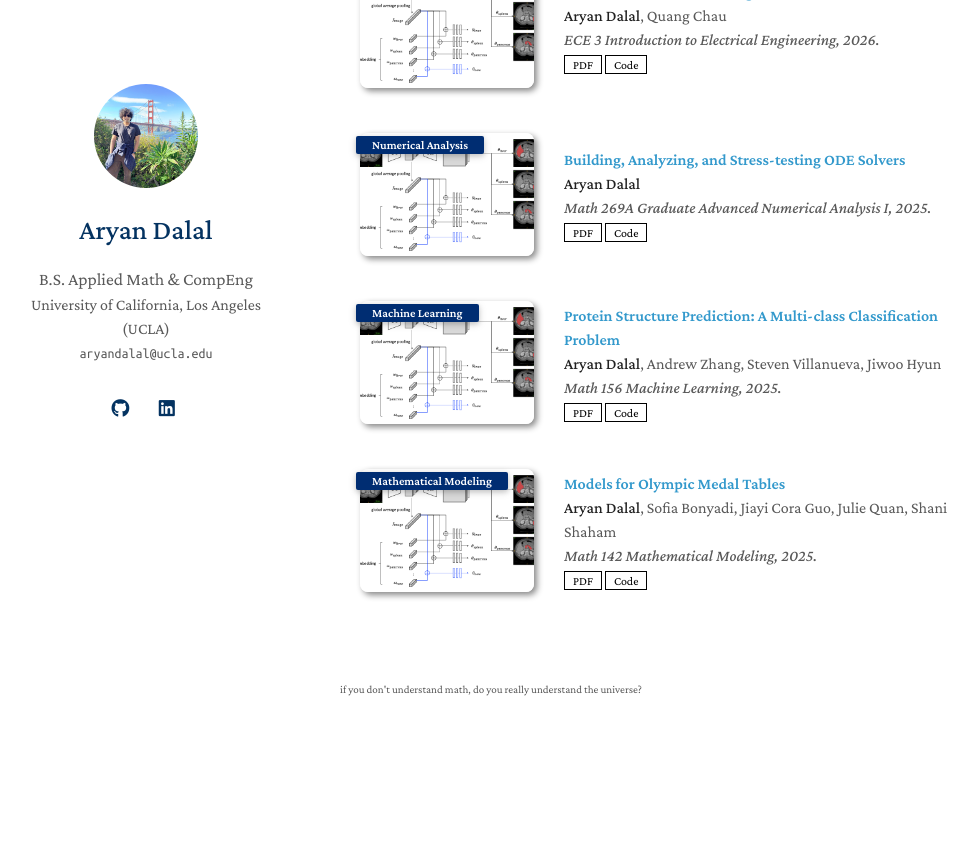
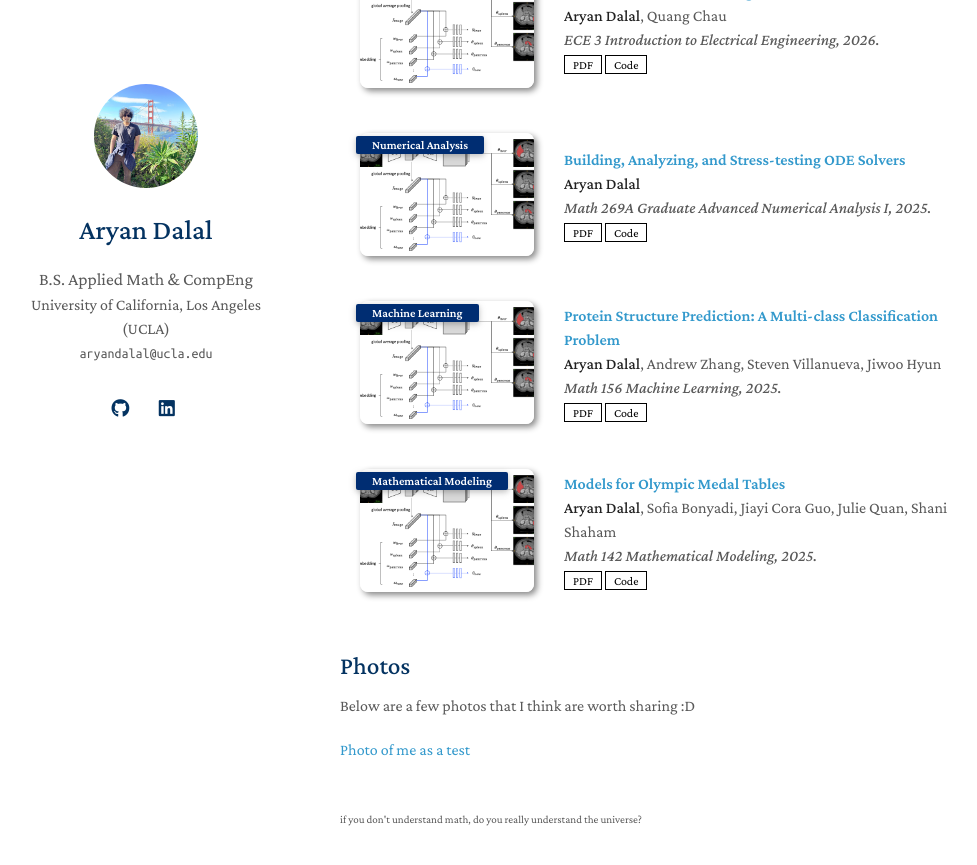
Before and after one commit to DalalAryan/dalalaryan.github.io, a Jekyll site: the page built from index.md, in a window 1280 px wide and 900 px high, scrolled down 1328 px. Shown: the top 865 px of the window, without its empty margins (130-1107 px from the left). Built offline with Jekyll 4.4.1, drawn with Linux system fonts in a browser that asks for light colours; a style sheet for code colours, icons or effects is not loaded; our own code applies the rules of GitHub Pages for plain Markdown files; before the commit the page ends 2098 px from its top, so only the background shows below that.

Commit message:
Add photos section to index.md
Added a new section for sharing photos with a sample image.

```diff
--- a/index.md
+++ b/index.md
@@ -32,4 +32,10 @@ My research interests lie in [deep reinforcement learning](), [computer vision](
 
 {% include_relative _includes/publications.md %}
 
+## Photos
+
+Below are a few photos that I think are worth sharing :D
+
+[Photo of me as a test](assets/img/avatar.png)
+
 <!-- {% include_relative _includes/services.md %} -->
```
